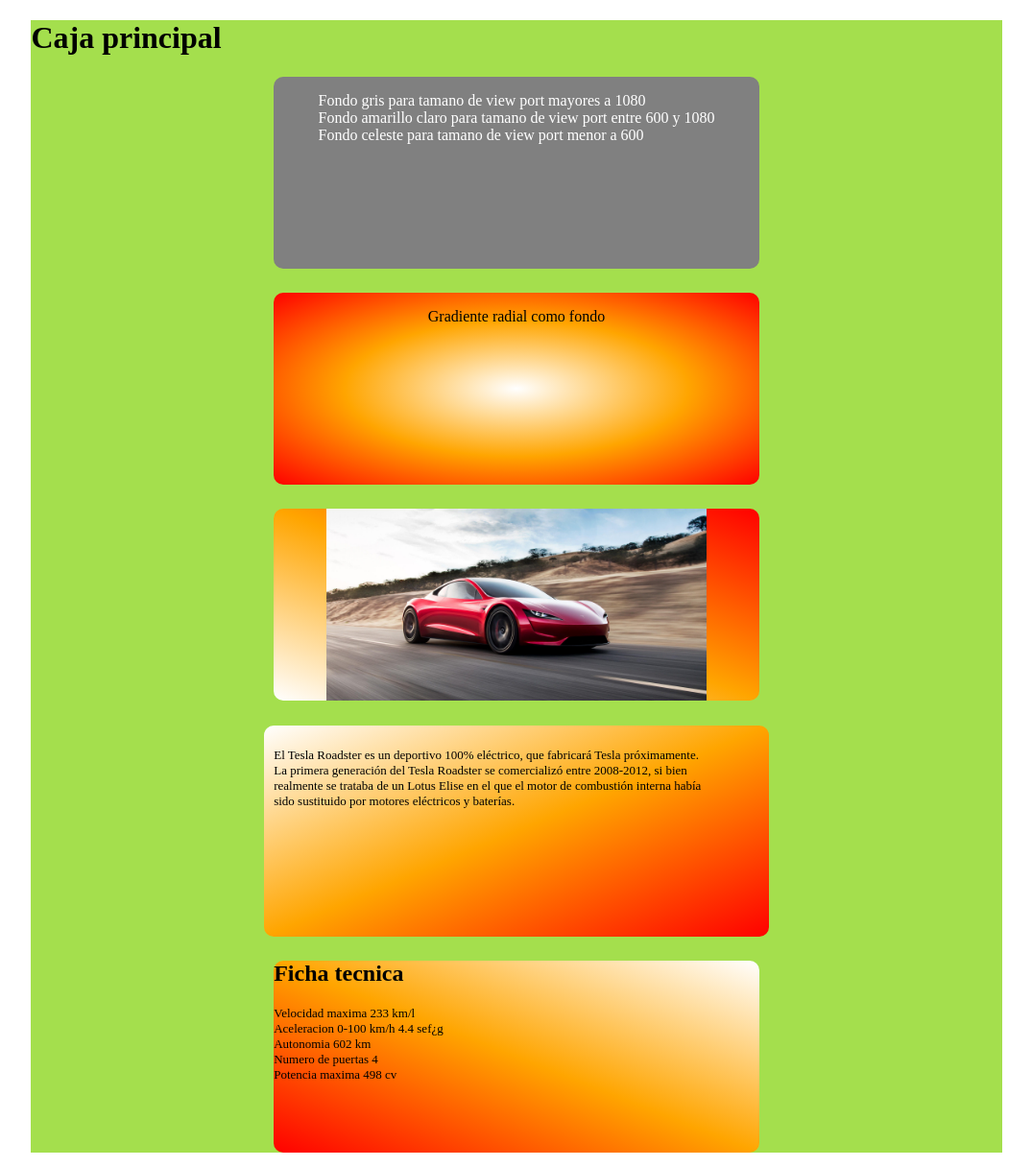
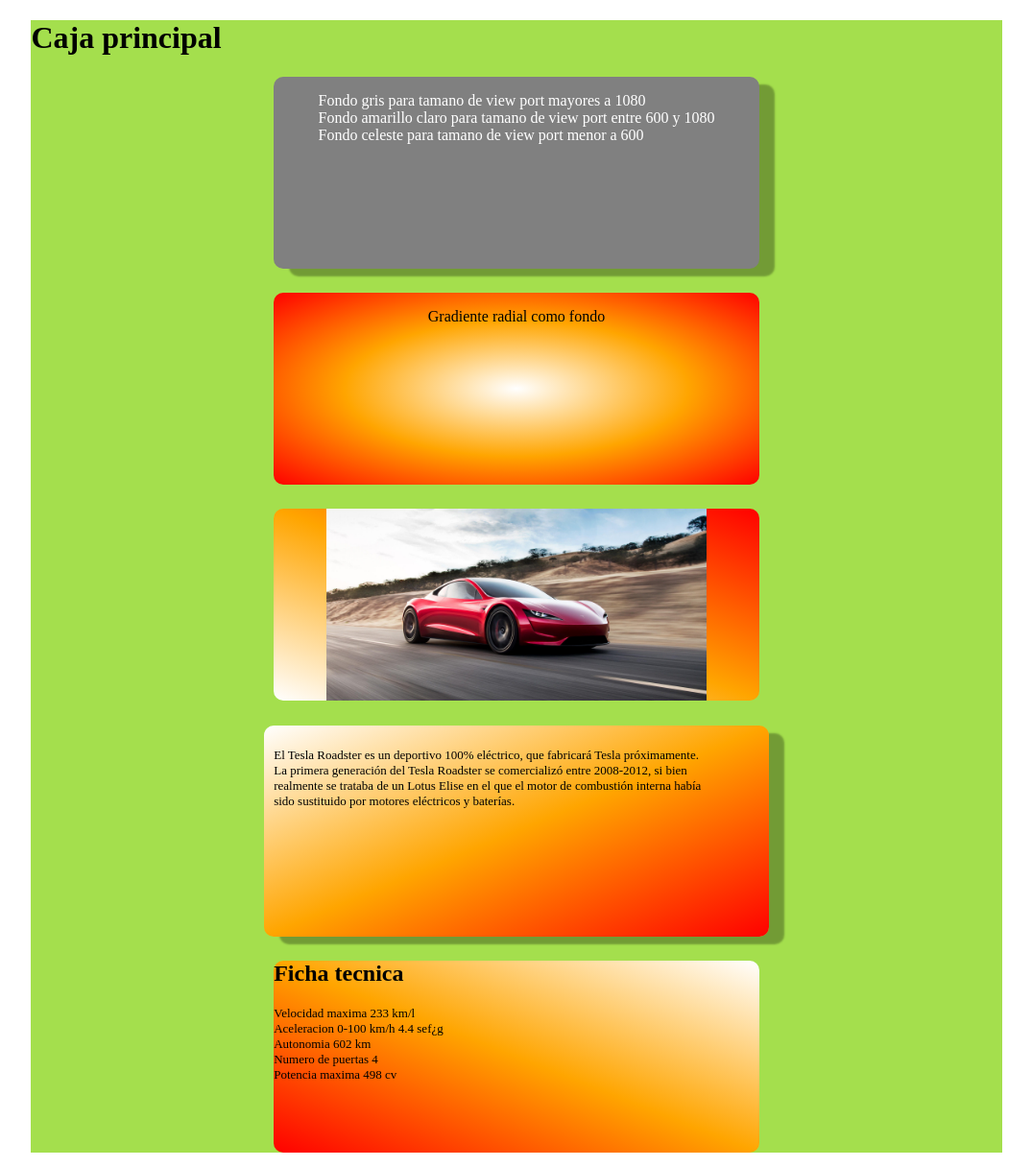
Before and after one commit to DamianMartinez28885/prof, a PHP site: page /Css/cssParte1/divsenpila/index.html in a window 1280 px wide. Shown: the top 1216 px of the page at 96% size, without its empty margins (102-1177 px from the left). Run offline with PHP 8.4, Linux system fonts and the light colour scheme.

Commit message:
agregar sombra a los div

```diff
--- a/Css/cssParte1/divsenpila/divsenpila.css
+++ b/Css/cssParte1/divsenpila/divsenpila.css
@@ -26,7 +26,7 @@
     background-color: gray;
     justify-content: center;
     display: flex;
-
+    box-shadow: 16px 8px 2px rgba(0,0, 0, 0.3);
 }
 
 
@@ -78,6 +78,7 @@
     padding-left: 10px;
     padding-right: 10px;
     font-size: small;
+    box-shadow: 16px 8px 2px rgba(0,0, 0, 0.3);
 
 }
 .quintodiv {
```
